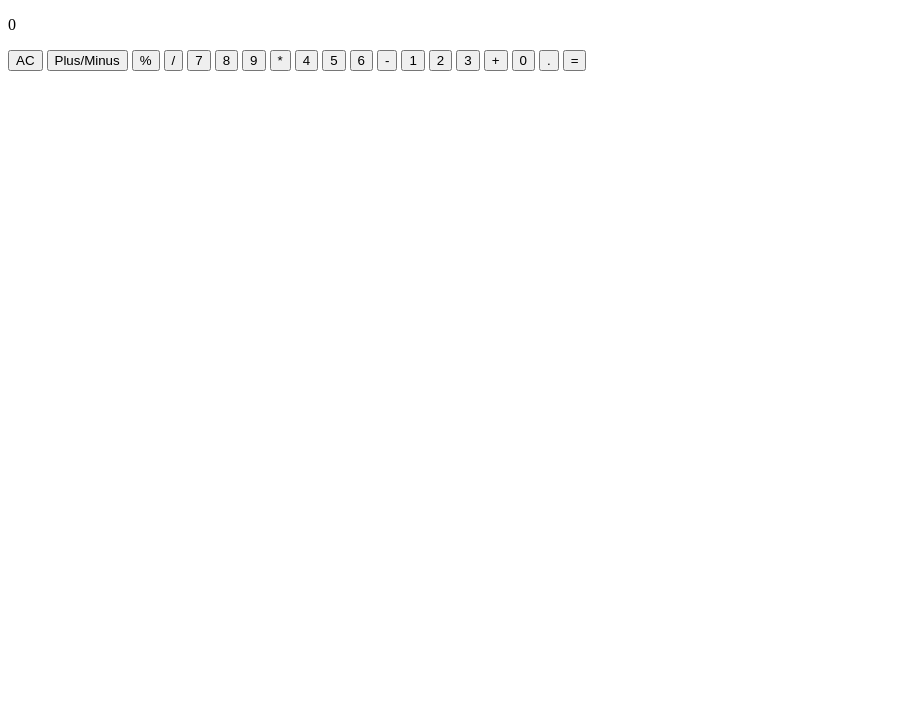
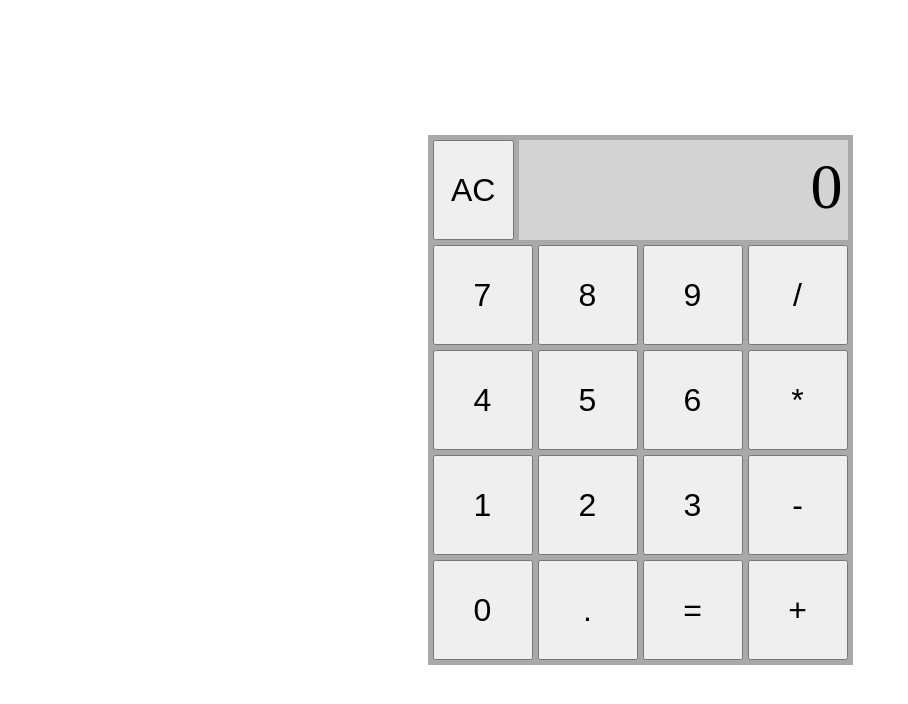
Before and after one commit to ChristopherL2021/calculator, a plain HTML site: page index.html in a window 1280 px wide. Shown: the whole page, without its empty margins (0-908 px from the left). Drawn offline with Linux system fonts and the light colour scheme.

Commit message:
Change HTML layout

```diff
--- a/index.html
+++ b/index.html
@@ -4,32 +4,39 @@
     <meta charset="UTF-8">
     <title>Calculator</title>
     <script src="./script.js" defer></script>
+    <link rel="stylesheet" href="./style.css">
 </head>
 <body>
     <div id="calculator-body">
-        <div id="screen">
-            <p id="screen-output">numbers</p>
+        <div id="buttons">
+            <div class="row">
+                <button>AC</button>
+                <div id="screen-output">0</div>
             </div>
-        <div id="buttons">
-            <button>AC</button>
-            <button>Plus/Minus</button>
-            <button>%</button>
-            <button>/</button>
+            <div class="row">
                 <button>7</button>
                 <button>8</button>
                 <button>9</button>
-            <button>*</button>
+                <button>/</button>
+            </div>
+            <div class="row">
                 <button>4</button>
                 <button>5</button>
                 <button>6</button>
-            <button>-</button>
+                <button>*</button>
+            </div>
+            <div class="row">
                 <button>1</button>
                 <button>2</button>
                 <button>3</button>
-            <button>+</button>
+                <button>-</button>
+            </div>
+            <div class="row">
                 <button>0</button>
                 <button>.</button>
                 <button>=</button>
+                <button>+</button>
+            </div>
         </div>
     </div>
 </body>
```
Lines whose indentation alone changed are shown as unchanged.
